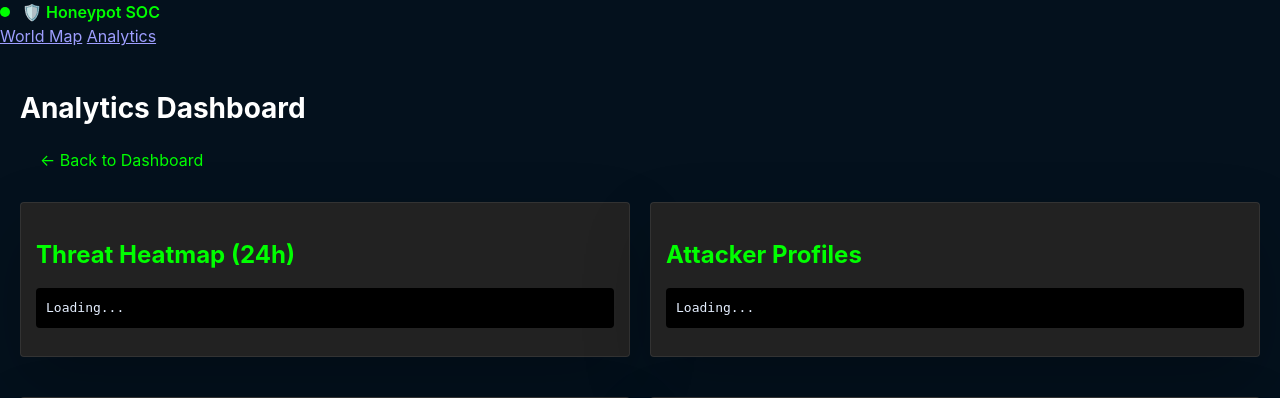
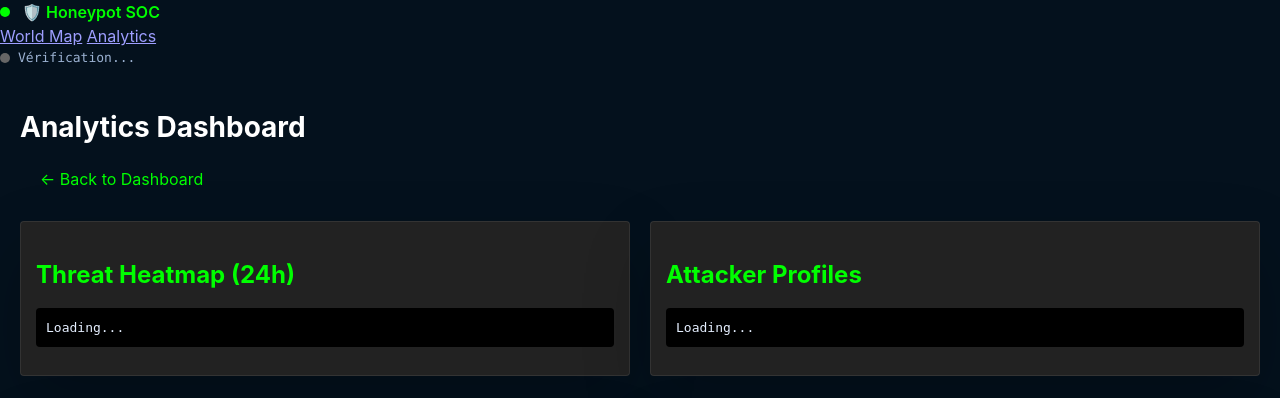
Before and after one commit to damo-pmu/honeypot, a Python web app: template src/templates/dashboard_analytics.html in a window 1280 px wide. Shown: the top 398 px of the page. Run offline with Jinja, Linux system fonts and the light colour scheme; the template is opened without the code that fills it, so the values that code supplies are empty; some web fonts are replaced.

Commit message:
[HON-8] Add health status indicator in navbar - OK/En ligne or Erreur/Hors ligne

```diff
--- a/src/templates/includes/navbar.html
+++ b/src/templates/includes/navbar.html
@@ -7,4 +7,8 @@
     <a href="/dashboard/map" class="{{ 'active' if active_page == 'map' }}">World Map</a>
     <a href="/dashboard/analytics" class="{{ 'active' if active_page == 'analytics' }}">Analytics</a>
   </div>
+  <div id="health-status-indicator" class="health-indicator" style="display: flex; align-items: center; gap: 8px; margin-left: auto; padding-right: 20px;">
+    <span class="health-dot" id="health-status-indicator-dot" style="display: inline-block; width: 10px; height: 10px; border-radius: 50%; background: #666; transition: background 0.3s ease;"></span>
+    <span id="health-status-text" class="status-text" style="color: #9cb2d2; font-size: 13px; font-family: ui-monospace, SFMono-Regular, Menlo, Monaco, Consolas, monospace;">Vérification...</span>
+  </div>
 </nav>
```
